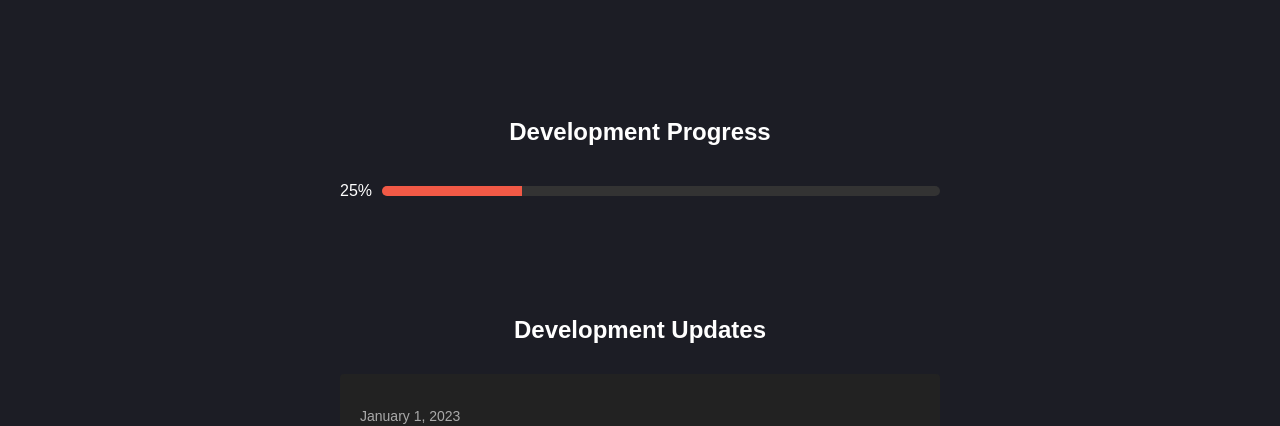
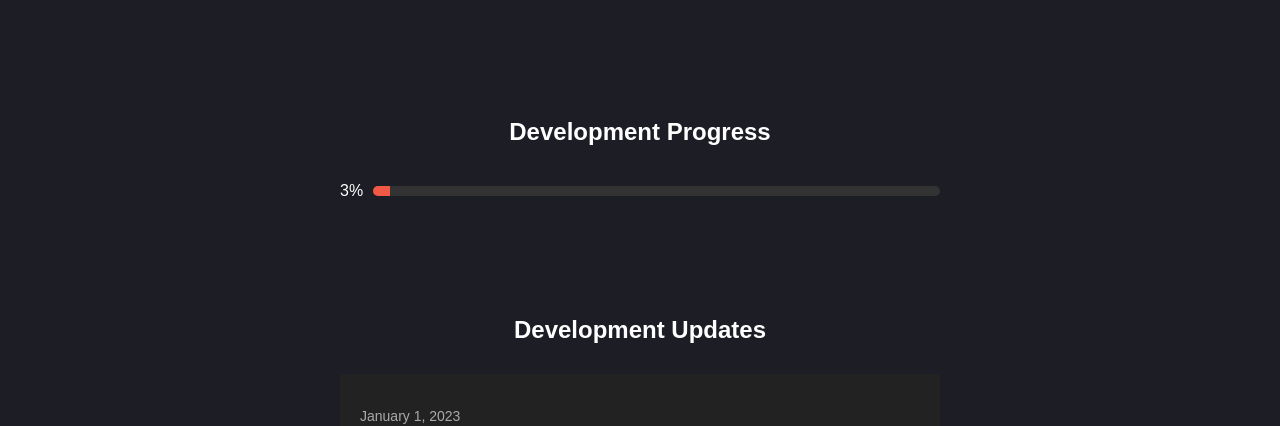
Before and after one commit to defineprogramming/kriticaweb, a plain HTML site: page index.html in a window 1280 px wide. Shown: the part 381-807 px from the top of the page. Drawn offline with Linux system fonts and the light colour scheme.

Commit message:
Update index.html

```diff
--- a/index.html
+++ b/index.html
@@ -57,9 +57,9 @@
       <h2>Development Progress</h2>
 
       <div class="progress-container">
-        <p>25%</p>
+        <p>3%</p>
         <div class="progress">
-          <div class="progress-bar" style="width: 25%"></div>
+          <div class="progress-bar" style="width: 3%"></div>
         </div>
       </div>
 
```
